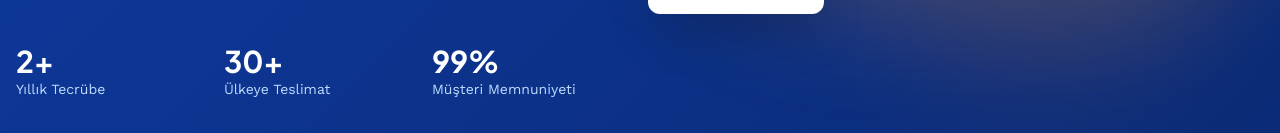
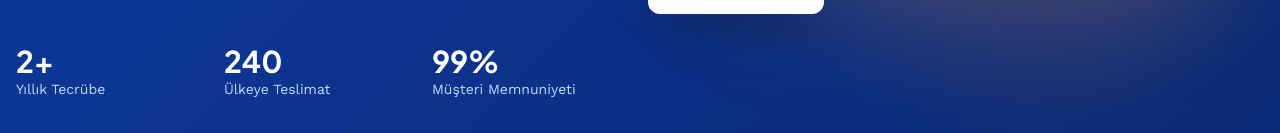
Before and after one commit to hakankesikler/sg-858f4a06-cef2-4736-8b39-c7b4ea443985-1773598027, a Next.js app: page / in a window 1280 px wide. Shown: the part 553-686 px from the top of the page. Built offline with nearby package versions, Linux system fonts and the light colour scheme.

Commit message:
feat(hero): Update delivery country count to 240

```diff
--- a/src/components/Hero.tsx
+++ b/src/components/Hero.tsx
@@ -43,7 +43,7 @@ export function Hero() {
                 <div className="text-sm text-blue-200">Yıllık Tecrübe</div>
               </div>
               <div>
-                <div className="text-3xl font-heading font-bold">30+</div>
+                <div className="text-3xl font-heading font-bold">240</div>
                 <div className="text-sm text-blue-200">Ülkeye Teslimat</div>
               </div>
               <div>
```
